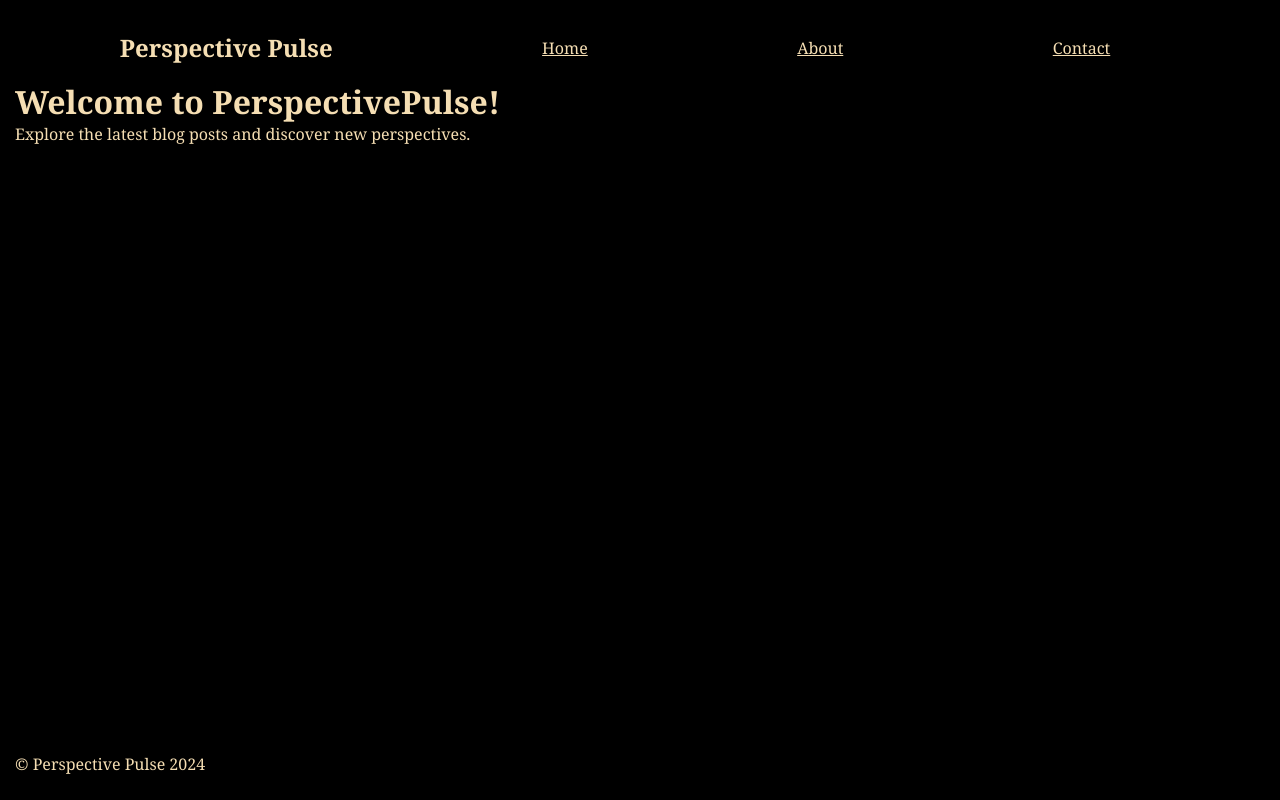
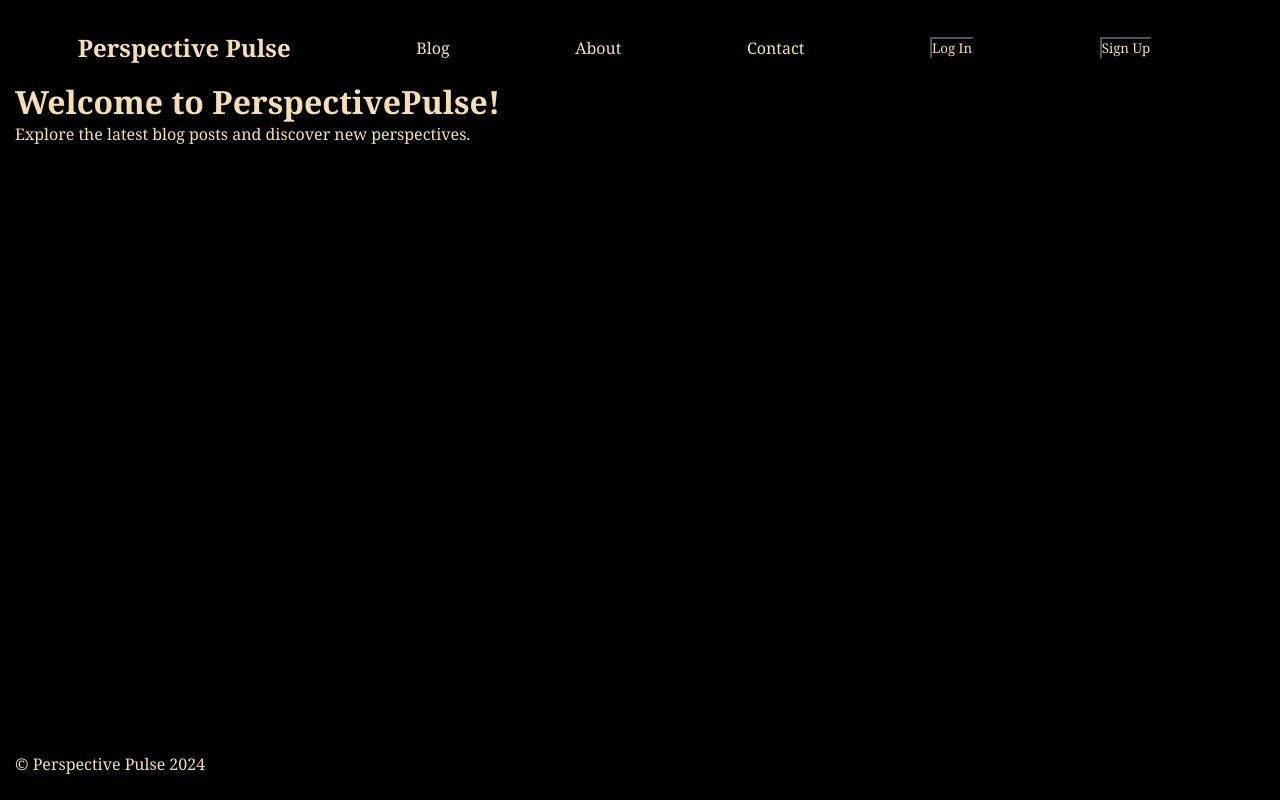
Before and after one commit to muhammadammar33/PerspectivePulse, a React (Create React App) app in the folder frontend/: page / in a window 1280 px wide. Built offline with nearby package versions, Linux system fonts and the light colour scheme.

Commit message:
Frontend continued

```diff
--- a/frontend/src/App.js
+++ b/frontend/src/App.js
@@ -12,12 +12,16 @@ function App() {
           <Navbar />
           <Routes>
             <Route path='/' exact element={
-              <div className={styles.home}>
+              <div className={styles.main}>
                 <Home />
               </div>
               } />
-            <Route path='/about' element={<h1>About</h1>} />
-            <Route path='/contact' element={<h1>Contact</h1>} />
+            <Route path='/blog' element={<h1 className={styles.main}>Blog</h1>} />
+
+            <Route path='/about' element={<h1 className={styles.main}>About</h1>} />
+
+            <Route path='/contact' element={<h1 className={styles.main}>Contact</h1>} />
+
           </Routes>
           <Footer />
         </div>
--- a/frontend/src/App.module.css
+++ b/frontend/src/App.module.css
@@ -15,7 +15,7 @@ body, html {
     min-height: 95vh;
 }
 
-.home {
+.main {
     flex: 1;
 }
 
--- a/frontend/src/Components/Navbar/Navbar.jsx
+++ b/frontend/src/Components/Navbar/Navbar.jsx
@@ -5,10 +5,12 @@ function Navbar() {
     return (
         <>
             <nav className={styles.navbar}>
-                <NavLink className={`${styles.logo} ${styles.inactivelink}`}>Perspective Pulse</NavLink>
-                <NavLink>Home</NavLink>
-                <NavLink>About</NavLink>
-                <NavLink>Contact</NavLink>
+                <NavLink to='/' className={`${styles.logo} ${styles.inactivelink}`}>Perspective Pulse</NavLink>
+                <NavLink to='/blog' className={({isActive}) => isActive ? styles.activelink : styles.inactivelink}>Blog</NavLink>
+                <NavLink to='/about' className={({isActive}) => isActive ? styles.activelink : styles.inactivelink}>About</NavLink>
+                <NavLink to='/contact' className={({isActive}) => isActive ? styles.activelink : styles.inactivelink}>Contact</NavLink>
+                <NavLink to='/login' className={({isActive}) => isActive ? styles.activelink : styles.inactivelink}><button className="loginButton">Log In</button></NavLink>
+                <NavLink to='/signup' className={({isActive}) => isActive ? styles.activelink : styles.inactivelink}><button className="signupButton">Sign Up</button></NavLink>
             </nav>
             <div></div>
         </>
--- a/frontend/src/Components/Navbar/Navbar.module.css
+++ b/frontend/src/Components/Navbar/Navbar.module.css
@@ -4,6 +4,8 @@
     align-items: center;
     padding: 1rem 0;
     background-color: black;
+    width: 100%;
+    margin: 0 auto;
 }
 
 .logo {
@@ -12,7 +14,8 @@
 }
 
 .activelink {
-    color:aqua;
+    text-decoration: none;
+    color: antiquewhite;
     font-size: 22px;
     font-weight: bold;
 }
```
